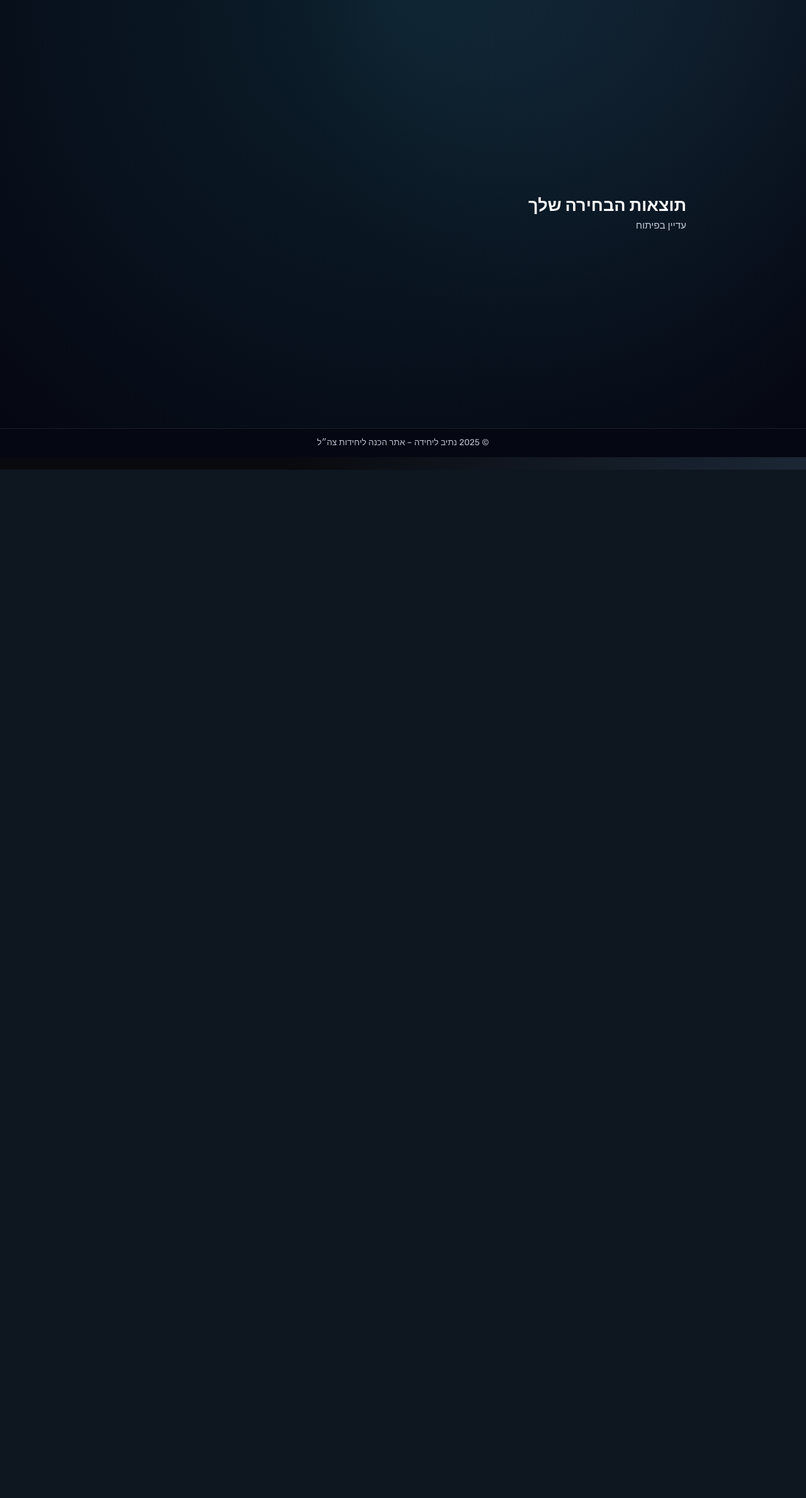
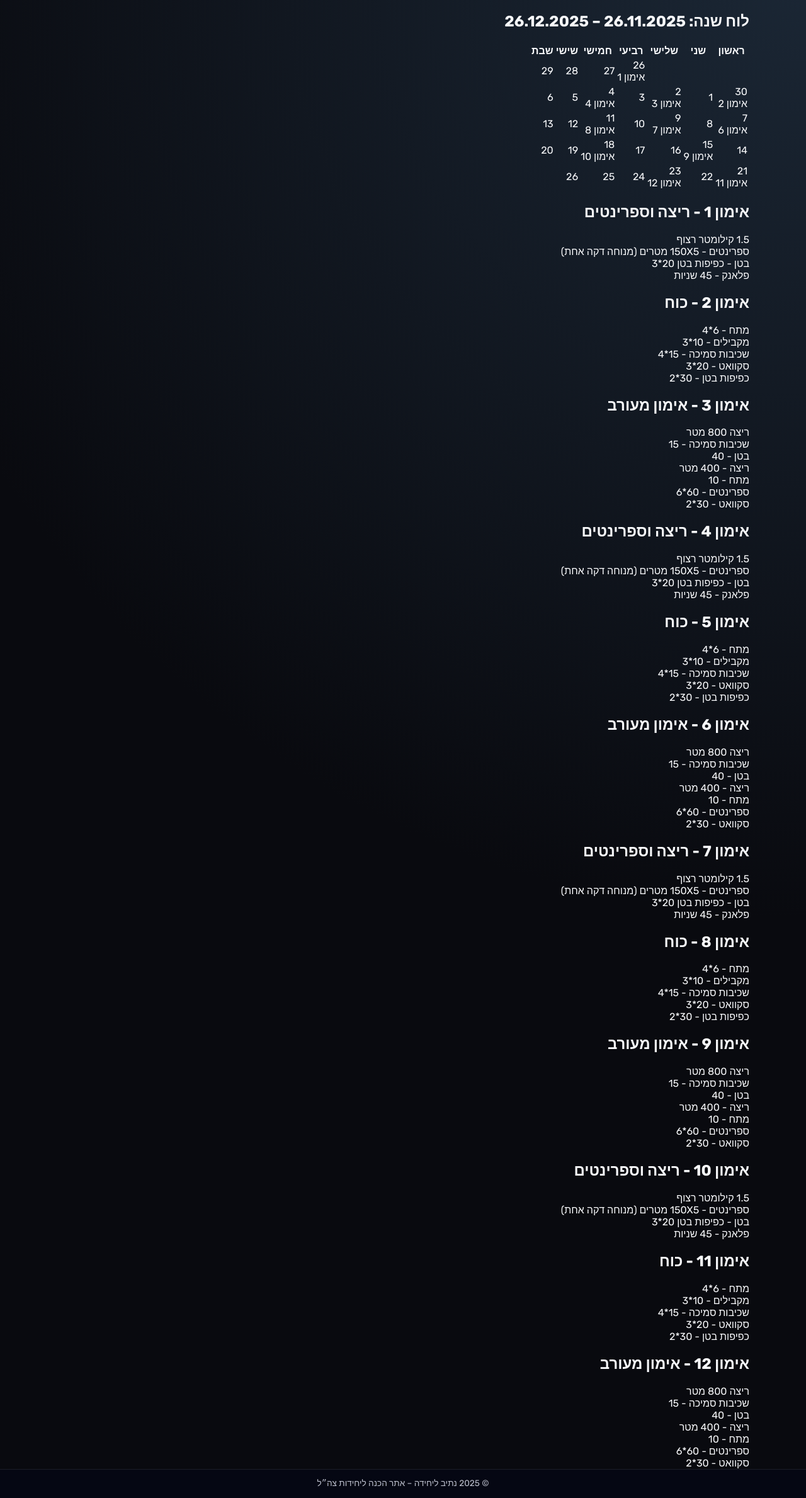
Before and after one commit to Markozavus/milprep, a Flask app: page /results in a window 1280 px wide. Shown: the part 54-2433 px from the top of the page at 63% size. Before the commit the page ends 800 px from the top, so only its background shows below. Run offline with Flask 3, Linux system fonts and the light colour scheme.

Commit message:
Add files via upload

```diff
--- a/templates/firstChoice.html
+++ b/templates/firstChoice.html
@@ -61,10 +61,6 @@
                 לשלב הבא
             </button>
 
-            <button type="submit" href="secondSelection.html" class="btn primary-btn" style="margin-top: 1.4rem; float:left;">
-                ניווט עצמי
-            </button>
-
         </form>
 
     </div>
--- a/templates/results.html
+++ b/templates/results.html
@@ -3,15 +3,172 @@
 {% block title %}תוצאות הבחירה{% endblock %}
 
 {% block content %}
-<section class="form-page">
+<section class="calendar-section">
     <div class="container">
+        <h2 class="calendar-title">לוח שנה: 26.11.2025 – 26.12.2025</h2>
 
-        <h1 class="form-title">תוצאות הבחירה שלך</h1>
-        <p class="form-subtitle">
-           עדיין בפיתוח
-        </p>
+        <table class="calendar-table">
+            <thead>
+                <tr>
+                    <th>ראשון</th>
+                    <th>שני</th>
+                    <th>שלישי</th>
+                    <th>רביעי</th>
+                    <th>חמישי</th>
+                    <th>שישי</th>
+                    <th>שבת</th>
+                </tr>
+            </thead>
+
+            <tbody>
+
+                <!-- שבוע ראשון – מתחיל ב־26 בנובמבר -->
+                <tr>
+                    <td></td>
+                    <td></td>
+                    <td></td>
+                    <td class="day highlight">26<br>אימון 1</td>
+                    <td class="day">27</td>
+                    <td class="day">28</td>
+                    <td class="day">29</td>
+                </tr>
+
+                <!-- המשך נובמבר + דצמבר -->
+                <tr>
+                    <td class="day">30<br>אימון 2</td>
+                    <td class="day">1</td>
+                    <td class="day">2<br>אימון 3</td>
+                    <td class="day">3</td>
+                    <td class="day">4<br>אימון 4</td>
+                    <td class="day">5</td>
+                    <td class="day">6</td>
+                </tr>
+
+                <tr>
+                    <td class="day">7<br>אימון 6</td>
+                    <td class="day">8</td>
+                    <td class="day">9<br>אימון 7</td>
+                    <td class="day">10</td>
+                    <td class="day">11<br>אימון 8</td>
+                    <td class="day">12</td>
+                    <td class="day">13</td>
+                </tr>
+
+                <tr>
+                    <td class="day">14</td>
+                    <td class="day">15<br>אימון 9</td>
+                    <td class="day">16</td>
+                    <td class="day">17</td>
+                    <td class="day">18<br>אימון 10</td>
+                    <td class="day">19</td>
+                    <td class="day">20</td>
+                </tr>
+
+                <tr>
+                    <td class="day">21<br>אימון 11</td>
+                    <td class="day">22</td>
+                    <td class="day">23<br>אימון 12</td>
+                    <td class="day">24</td>
+                    <td class="day">25</td>
+                    <td class="day highlight-final">26</td>
+                    <td></td>
+                </tr>
+
+            </tbody>
+        </table>
 
 
+
+
+
+<h1>אימון 1 - ריצה וספרינטים</h1>
+1.5 קילומטר רצוף<br>
+ספרינטים - 150X5 מטרים (מנוחה דקה אחת)<br>
+בטן - כפיפות בטן 20*3<br>
+פלאנק - 45 שניות<br>
+
+<h1>אימון 2 - כוח</h1>
+מתח - 6*4<br>
+מקבילים - 10*3<br>
+שכיבות סמיכה - 15*4<br>
+סקוואט - 20*3<br>
+כפיפות בטן - 30*2<br>
+
+<h1>אימון 3 - אימון מעורב</h1>
+ריצה 800 מטר<br>
+שכיבות סמיכה - 15<br>
+בטן - 40<br>
+ריצה - 400 מטר<br>
+מתח - 10<br>
+ספרינטים - 60*6<br>
+סקוואט - 30*2<br>
+
+<h1>אימון 4 - ריצה וספרינטים</h1>
+1.5 קילומטר רצוף<br>
+ספרינטים - 150X5 מטרים (מנוחה דקה אחת)<br>
+בטן - כפיפות בטן 20*3<br>
+פלאנק - 45 שניות<br>
+
+<h1>אימון 5 - כוח</h1>
+מתח - 6*4<br>
+מקבילים - 10*3<br>
+שכיבות סמיכה - 15*4<br>
+סקוואט - 20*3<br>
+כפיפות בטן - 30*2<br>
+
+<h1>אימון 6 - אימון מעורב</h1>
+ריצה 800 מטר<br>
+שכיבות סמיכה - 15<br>
+בטן - 40<br>
+ריצה - 400 מטר<br>
+מתח - 10<br>
+ספרינטים - 60*6<br>
+סקוואט - 30*2<br>
+
+<h1>אימון 7 - ריצה וספרינטים</h1>
+1.5 קילומטר רצוף<br>
+ספרינטים - 150X5 מטרים (מנוחה דקה אחת)<br>
+בטן - כפיפות בטן 20*3<br>
+פלאנק - 45 שניות<br>
+
+<h1>אימון 8 - כוח</h1>
+מתח - 6*4<br>
+מקבילים - 10*3<br>
+שכיבות סמיכה - 15*4<br>
+סקוואט - 20*3<br>
+כפיפות בטן - 30*2<br>
+
+<h1>אימון 9 - אימון מעורב</h1>
+ריצה 800 מטר<br>
+שכיבות סמיכה - 15<br>
+בטן - 40<br>
+ריצה - 400 מטר<br>
+מתח - 10<br>
+ספרינטים - 60*6<br>
+סקוואט - 30*2<br>
+
+<h1>אימון 10 - ריצה וספרינטים</h1>
+1.5 קילומטר רצוף<br>
+ספרינטים - 150X5 מטרים (מנוחה דקה אחת)<br>
+בטן - כפיפות בטן 20*3<br>
+פלאנק - 45 שניות<br>
+
+<h1>אימון 11 - כוח</h1>
+מתח - 6*4<br>
+מקבילים - 10*3<br>
+שכיבות סמיכה - 15*4<br>
+סקוואט - 20*3<br>
+כפיפות בטן - 30*2<br>
+
+<h1>אימון 12 - אימון מעורב</h1>
+ריצה 800 מטר<br>
+שכיבות סמיכה - 15<br>
+בטן - 40<br>
+ריצה - 400 מטר<br>
+מתח - 10<br>
+ספרינטים - 60*6<br>
+סקוואט - 30*2<br>
     </div>
 </section>
+
 {% endblock %}
```
Also changed, not shown: templates/questionary.html (added, +235 -0 lines), templates/base.html (line endings or trailing spaces), templates/home.html (line endings or trailing spaces), templates/secondSelection.html (line endings or trailing spaces).
